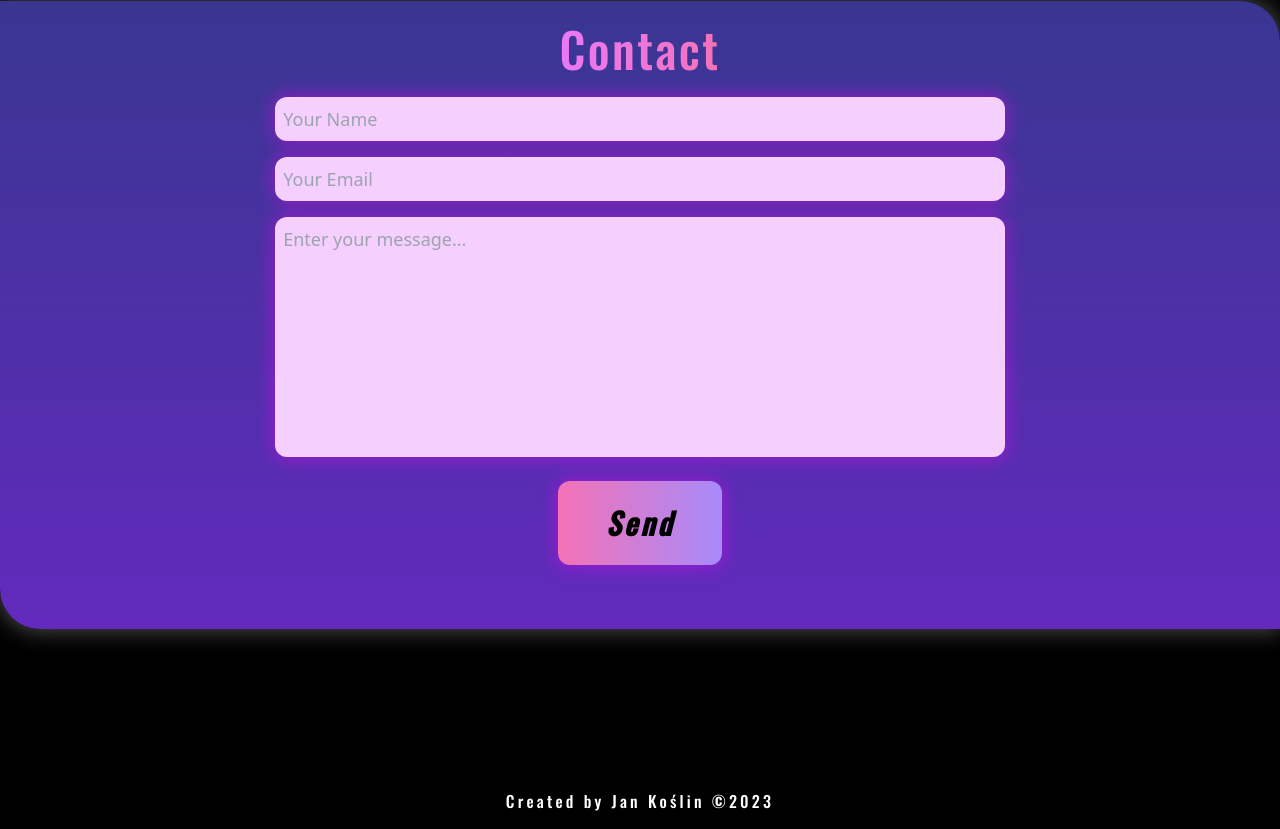
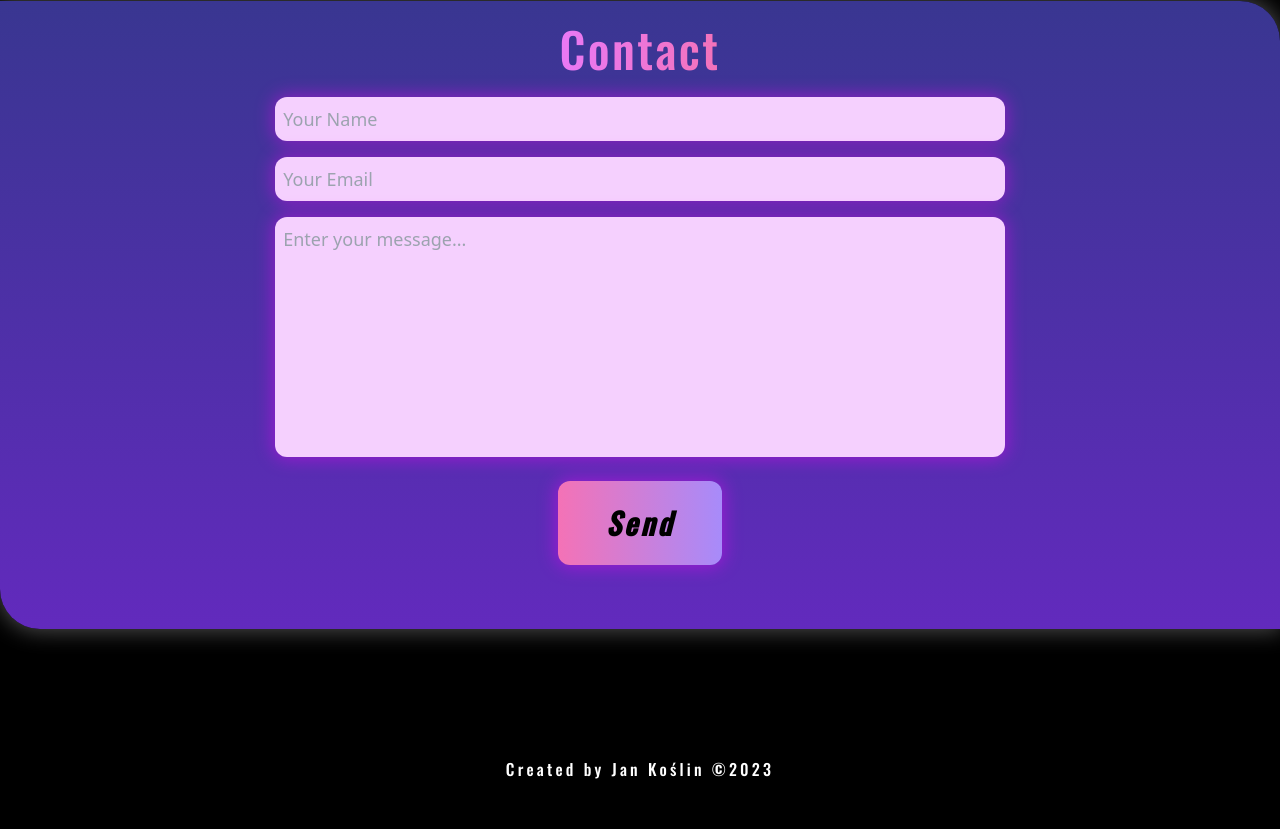
Before and after one commit to koslinj/Portfolio, a React (Vite) app: page / in a window 1280 px wide. Shown: the part 3447-4276 px from the top of the page. Built offline with nearby package versions, Linux system fonts and the light colour scheme.

Commit message:
footer margin change

```diff
--- a/src/components/Footer.jsx
+++ b/src/components/Footer.jsx
@@ -2,7 +2,7 @@ import React from 'react'
 
 function Footer() {
   return (
-    <div className='mt-40 mb-2 text-center font-title tracking-[0.2rem]'>Created by Jan Koślin ©2023</div>
+    <div className='mt-32 mb-12 text-center font-title tracking-[0.2rem]'>Created by Jan Koślin ©2023</div>
   )
 }
 
```
